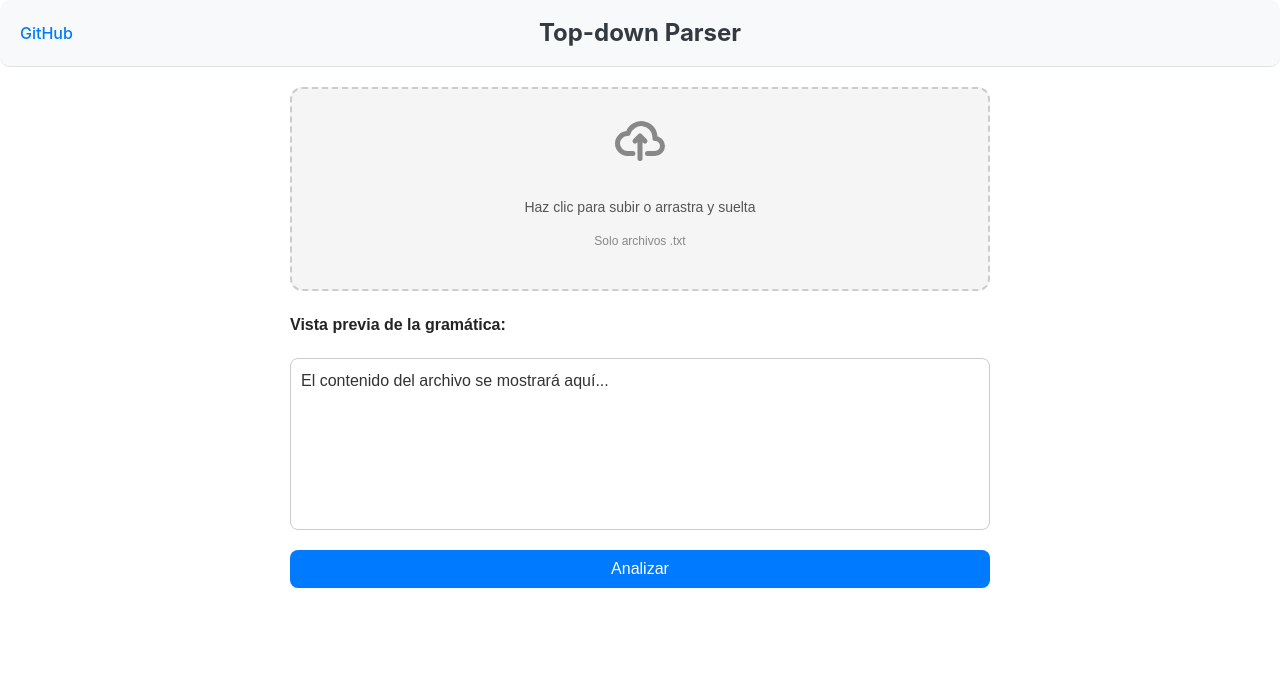
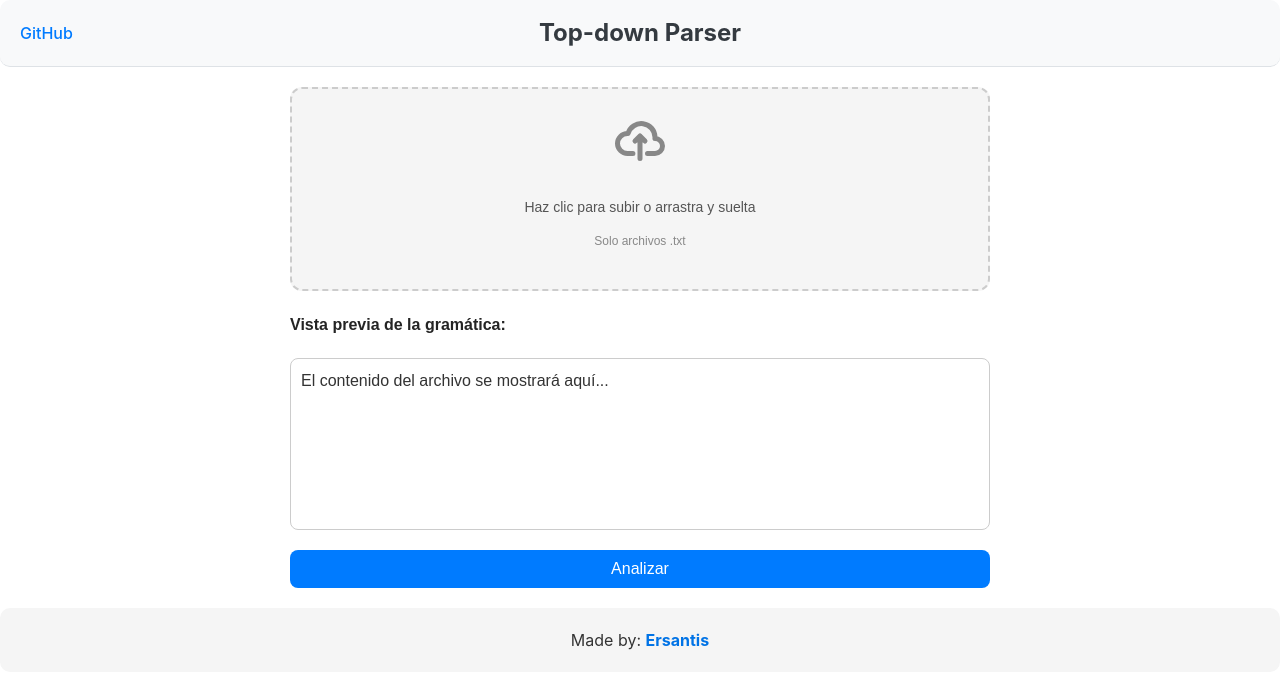
Before and after one commit to ErSantis/top-down-parser, a React (Vite) app: page / in a window 1280 px wide. Shown: the top 688 px of the page. Built offline with nearby package versions, Linux system fonts and the light colour scheme.

Commit message:
Add Footer component and styles for improved layout

```diff
--- /dev/null
+++ b/src/components/Footer.tsx
@@ -0,0 +1,22 @@
+import React from 'react';
+import '../styles/Footer.css'; // Asegúrate de importar el archivo CSS
+
+const Footer: React.FC = () => {
+    return (
+        <footer className="footer">
+            <p>
+                Made by:{' '}
+                <a
+                    href="https://github.com/Ersantis"
+                    target="_blank"
+                    rel="noopener noreferrer"
+                    className="footer-link"
+                >
+                    Ersantis
+                </a>
+            </p>
+        </footer>
+    );
+};
+
+export default Footer;
--- a/src/main.tsx
+++ b/src/main.tsx
@@ -3,10 +3,12 @@
 import './index.css'
 import Header from './components/Header.tsx'
 import GrammarApp from './components/GrammarApp.tsx'
+import Footer from './components/Footer.tsx'
 
 createRoot(document.getElementById('root')!).render(
   <StrictMode>
     <Header />
     <GrammarApp />
+    <Footer />
   </StrictMode>,
 )
--- /dev/null
+++ b/src/styles/Footer.css
@@ -0,0 +1,27 @@
+.footer {
+    display: flex;
+    justify-content: center;
+    position: relative;
+    padding: 20px;
+    width: 100%;
+    background-color: #f5f5f5; /* Ajusta al color de tu app */
+    text-align: center;
+    border-radius: 10px; /* Ajusta el valor según tus preferencias */
+    box-sizing: border-box
+}
+
+.footer p {
+    margin: 0;
+    color: #333; /* Ajusta al color de tu app */
+}
+
+.footer-link {
+    color: #0073e6; /* Cambia según el color de tu app */
+    font-weight: bold;
+    text-decoration: none;
+}
+
+.footer-link:hover {
+    color: #005bb5; /* Cambia según el color de tu app */
+    text-decoration: underline;
+}
```
